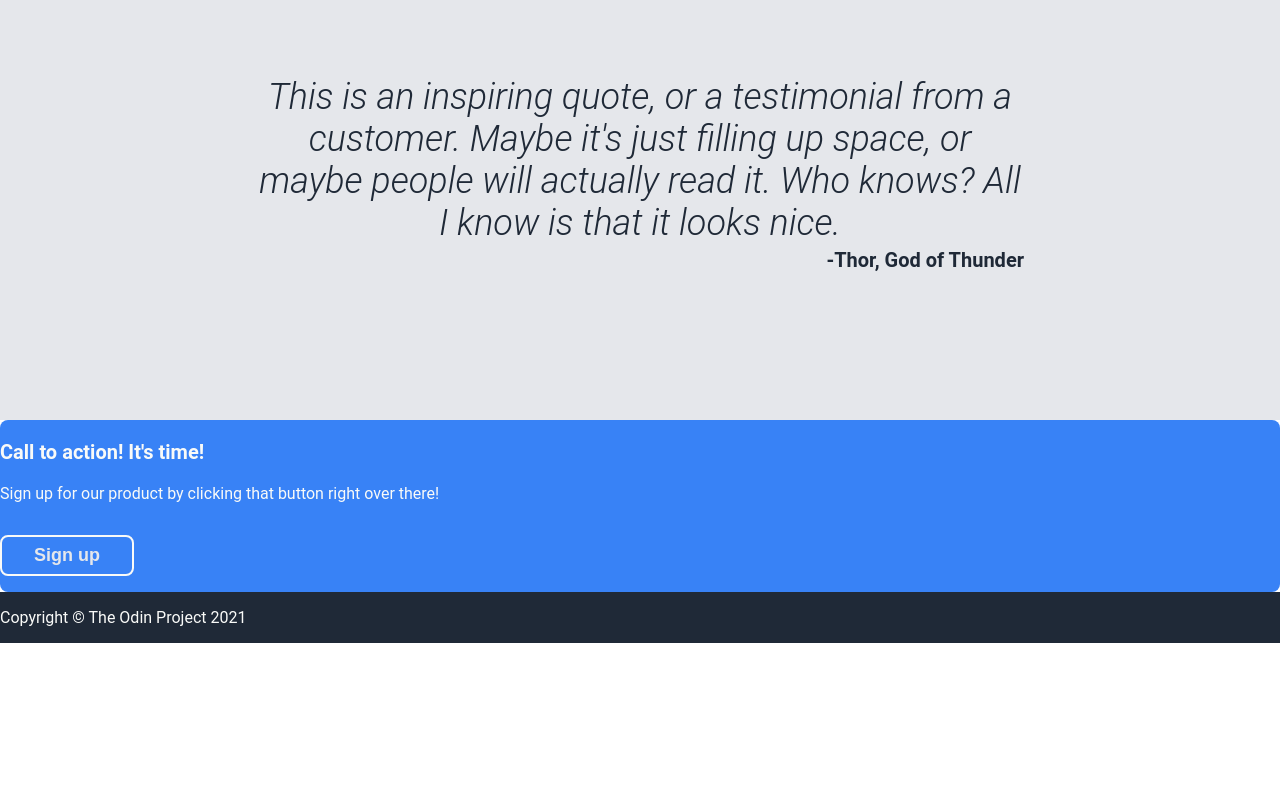
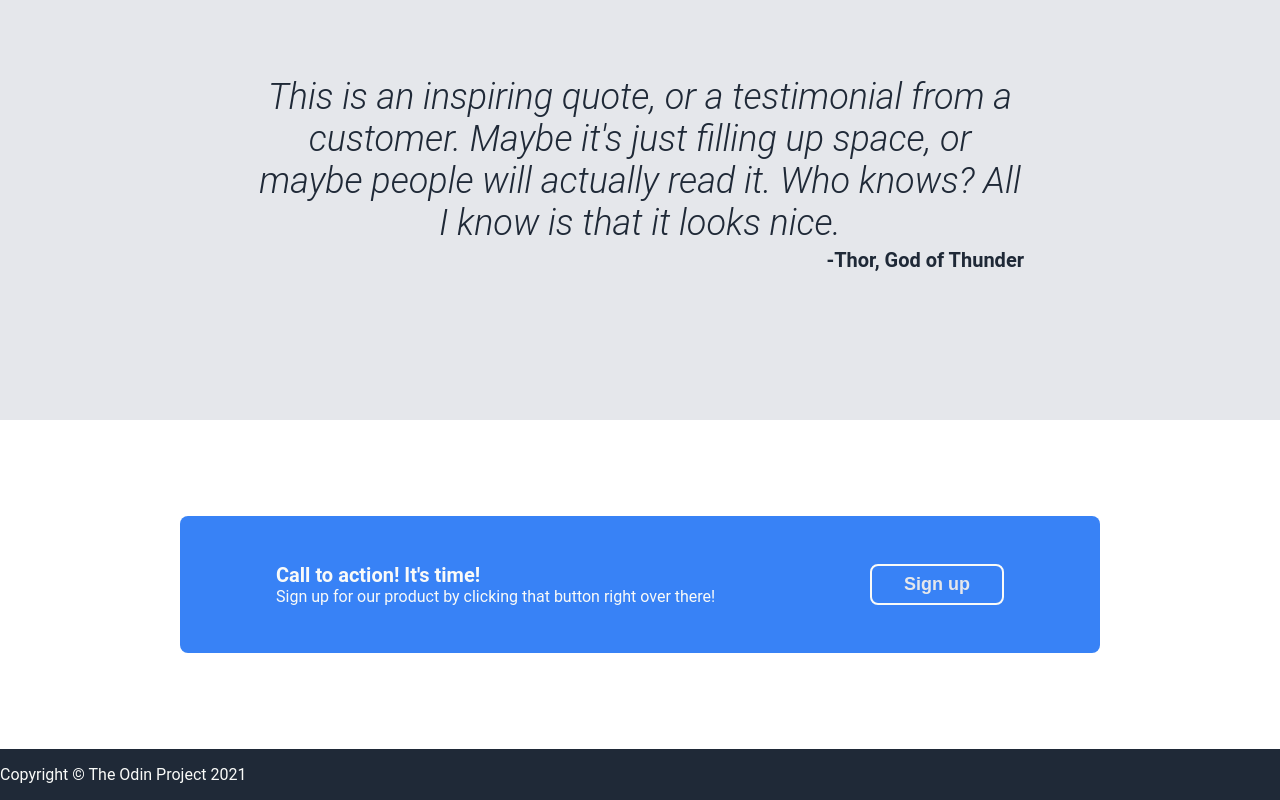
Before and after one commit to capra-irata/odin-landing-page, a plain HTML site: page index.html in a window 1280 px wide. Shown: the part 1031-1831 px from the top of the page. Before the commit the page ends 1674 px from the top, so only its background shows below. Drawn offline with Linux system fonts and the light colour scheme.

Commit message:
Apply centered flex layout to call-to-action
Use box-sizing: border-box to have call-to-action width equal total
width of hero section. Center call-to-action on page. Use flex to
push button to right and text to left.

```diff
--- a/index.html
+++ b/index.html
@@ -65,8 +65,10 @@
     </div>
 
     <div class="call-to-action">
-      <h3>Call to action! It's time!</h3>
-      <p>Sign up for our product by clicking that button right over there!</p>
+      <div class="call-to-action-column-1">
+        <h3>Call to action! It's time!</h3>
+        <p>Sign up for our product by clicking that button right over there!</p>
+      </div>
       <button>Sign up</button>
     </div>
 
--- a/style.css
+++ b/style.css
@@ -144,14 +144,26 @@ button {
 }
 
 .call-to-action {
+  box-sizing: border-box;
   background-color: #3882F6;
   color: #F9FAF8;
   border-radius: 8px;
+  width: 920px;
+  margin: 96px auto;
+  padding: 32px 96px;
+  display: flex;
+  justify-content: space-between;
+  align-items: center;
 }
 
 .call-to-action h3 {
   font-size: 20px;
   font-weight: bold;
+  margin: 0;
+}
+
+.call-to-action p {
+  margin: 0;
 }
 
 .call-to-action button {
```
